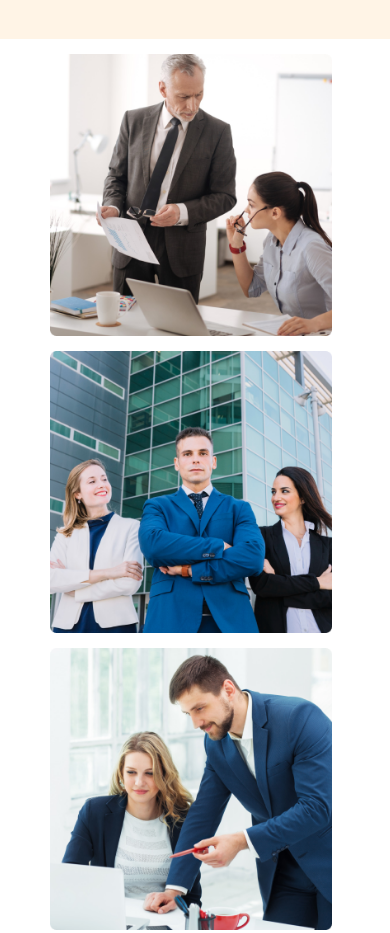
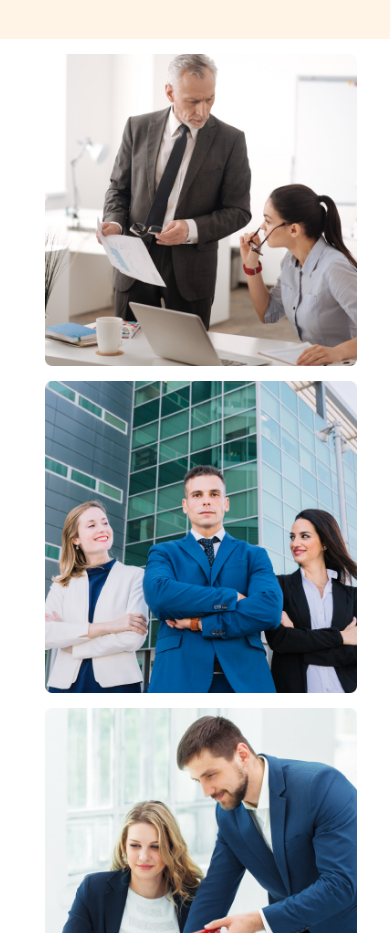
Before and after one commit to Tandith0005/g3-architects, a plain HTML site: page index.html in a window 390 px wide. Shown: the part 832-1765 px from the top of the page. Drawn offline with nearby package versions, Linux system fonts and the light colour scheme.

Commit message:
maybe last

```diff
--- a/styles/style.css
+++ b/styles/style.css
@@ -316,11 +316,11 @@ footer{
     .qf-img{
         grid-template-columns: repeat(1,1fr);
         gap: 15px;
-        margin-left: 30px;
     }
     .qf-img img{
         width: 100%;
         height: 100%;
+        margin-left: 25px;
     }
     .qf-info{
         margin-left: auto;
```
Also changed, not shown: index.html (line endings or trailing spaces).
